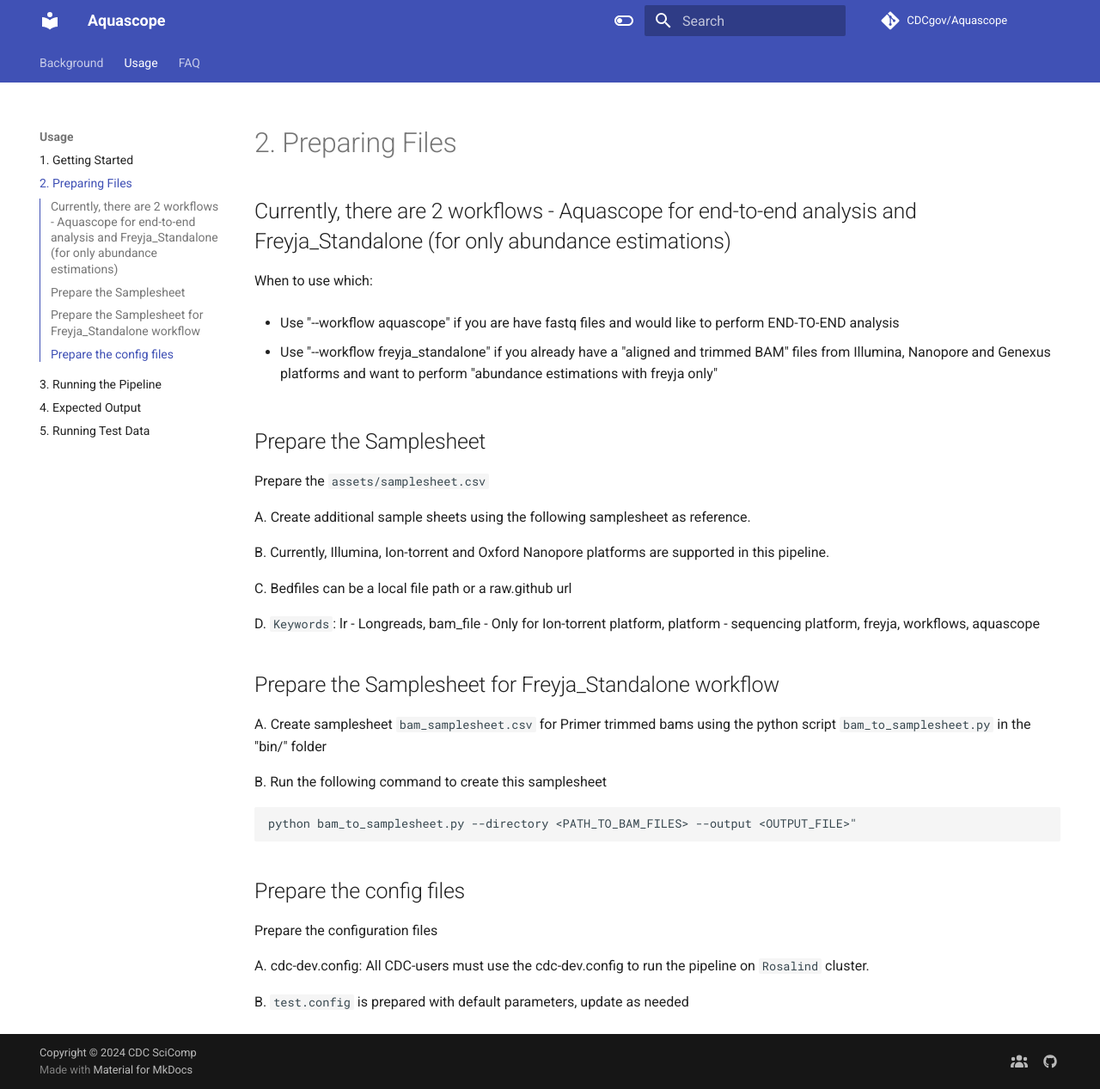
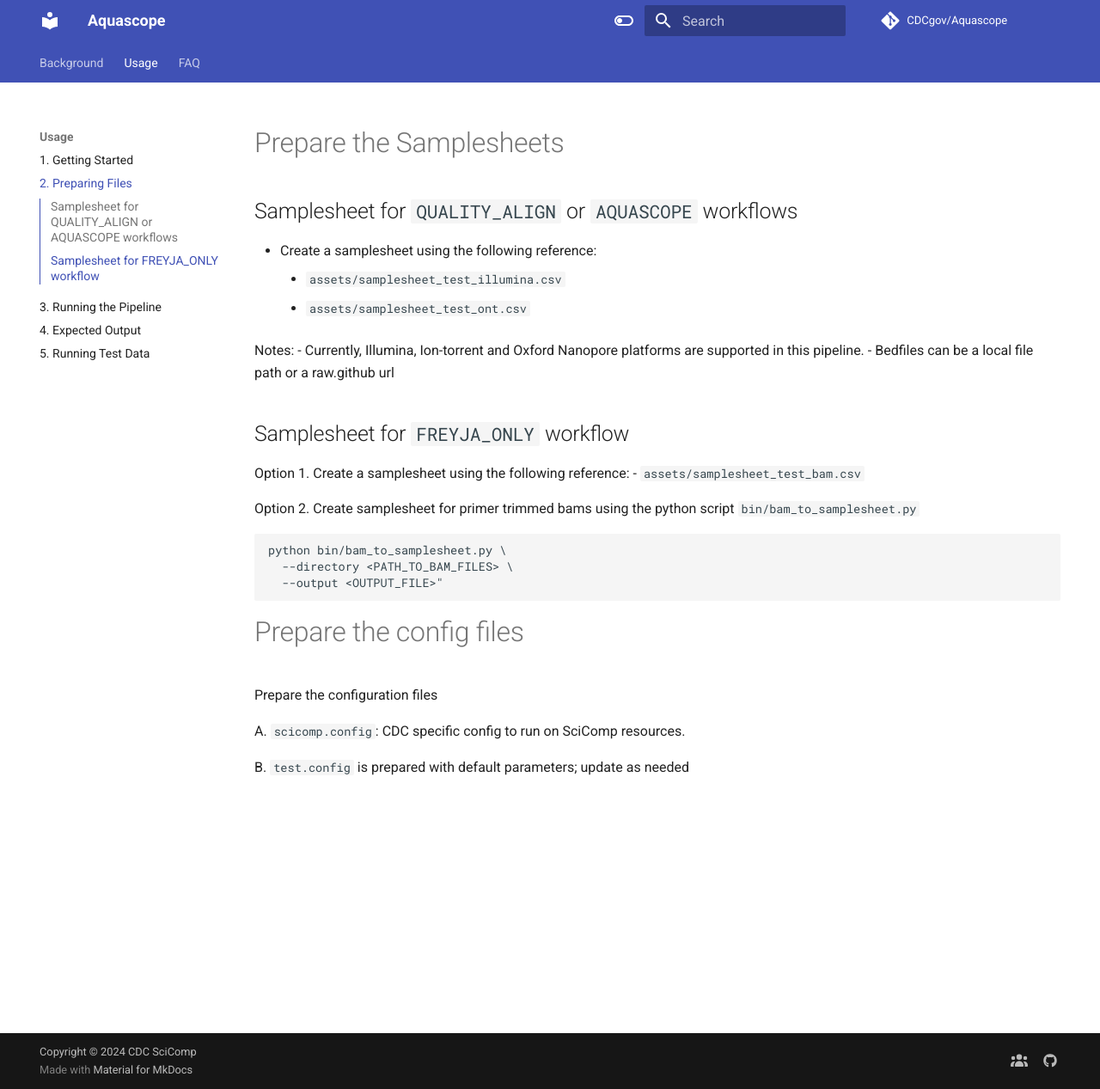
Before and after one commit to CDCgov/aquascope, an MkDocs documentation site: the page built from docs/user-guide/preparing-files.md, in a window 1280 px wide and 1267 px high. Shown: the whole window at 86% size. Built offline with MkDocs 1.6.1 and Material for MkDocs 9.7.7, drawn with Linux system fonts in a browser that asks for light colours; comment, search, counter and statistics services are not loaded; the version menu is left out.

Commit message:
docs: add specifics for bams; fix style

````diff
--- a/docs/user-guide/preparing-files.md
+++ b/docs/user-guide/preparing-files.md
@@ -1,37 +1,30 @@
-## Currently, there are 2 workflows - Aquascope for end-to-end analysis and Freyja_Standalone (for only abundance estimations)
+# Prepare the Samplesheets
 
-When to use which:
+## Samplesheet for `QUALITY_ALIGN` or `AQUASCOPE` workflows
 
-- Use "--workflow aquascope" if you are have fastq files and would like to perform END-TO-END analysis
+- Create a samplesheet using the following reference:
+    - `assets/samplesheet_test_illumina.csv`
+    - `assets/samplesheet_test_ont.csv`
 
-- Use "--workflow freyja_standalone" if you already have a "aligned and trimmed BAM" files from Illumina, Nanopore and Genexus platforms and want to perform "abundance estimations with freyja only"
+Notes:
+    - Currently, Illumina, Ion-torrent and Oxford Nanopore platforms are supported in this pipeline.
+    - Bedfiles can be a local file path or a raw.github url
 
+## Samplesheet for `FREYJA_ONLY` workflow
 
-## Prepare the Samplesheet
-Prepare the `assets/samplesheet.csv`
+Option 1. Create a samplesheet using the following reference:
+    - `assets/samplesheet_test_bam.csv`
 
-A. Create additional sample sheets using the following samplesheet as reference.
+Option 2. Create samplesheet for primer trimmed bams using the python script `bin/bam_to_samplesheet.py`
+  ```
+  python bin/bam_to_samplesheet.py \
+    --directory <PATH_TO_BAM_FILES> \
+    --output <OUTPUT_FILE>"
+  ```
 
-B. Currently, Illumina, Ion-torrent and Oxford Nanopore platforms are supported in this pipeline.
-
-C. Bedfiles can be a local file path or a raw.github url
-
-D. `Keywords`: lr - Longreads, bam_file - Only for Ion-torrent platform, platform - sequencing platform, freyja, workflows, aquascope
-
-## Prepare the Samplesheet for Freyja_Standalone workflow
-
-A. Create samplesheet `bam_samplesheet.csv` for Primer trimmed bams using the python script `bam_to_samplesheet.py` in the "bin/" folder
-
-B. Run the following command to create this samplesheet
-
-```
-python bam_to_samplesheet.py --directory <PATH_TO_BAM_FILES> --output <OUTPUT_FILE>"
-
-```
-
-## Prepare the config files
+# Prepare the config files
 Prepare the configuration files
 
-A. cdc-dev.config: All CDC-users must use the cdc-dev.config to run the pipeline on `Rosalind` cluster.
+A. `scicomp.config`: CDC specific config to run on SciComp resources.
 
-B. `test.config` is prepared with default parameters, update as needed
+B. `test.config` is prepared with default parameters; update as needed
````
